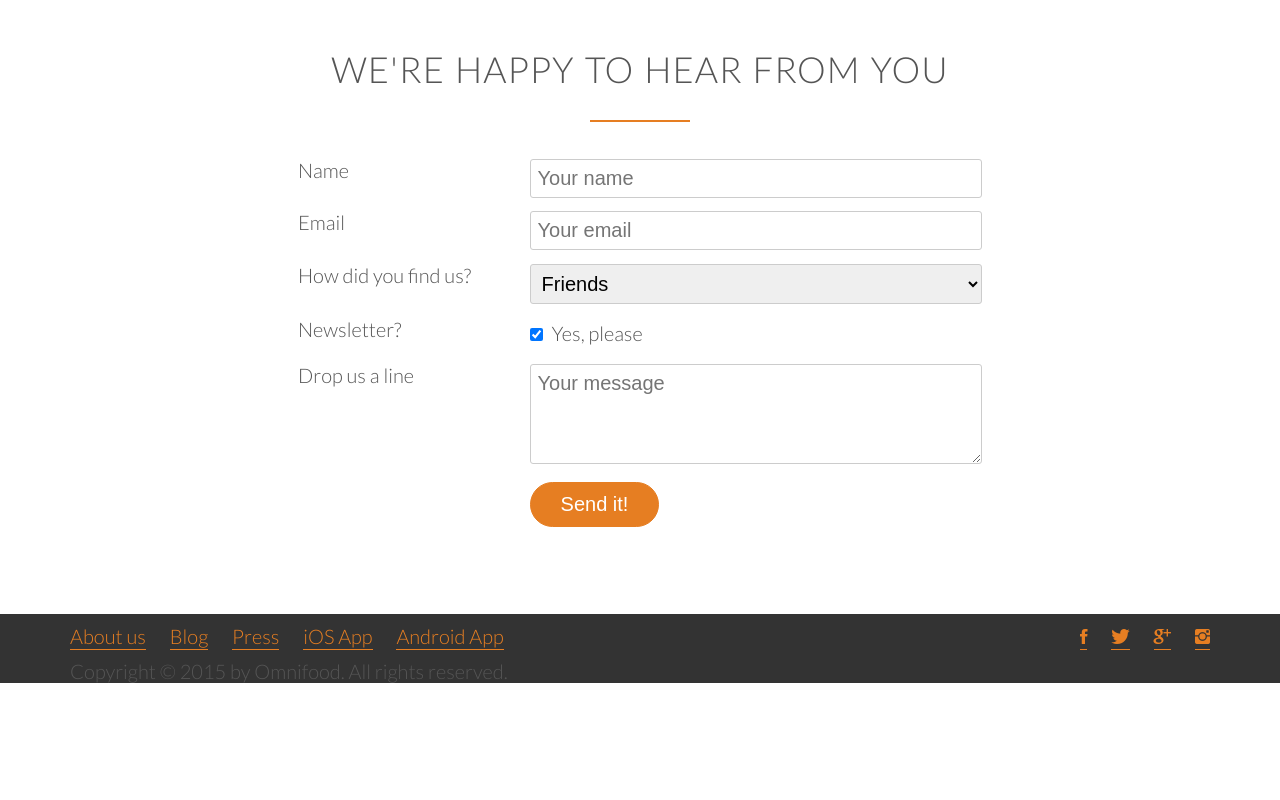
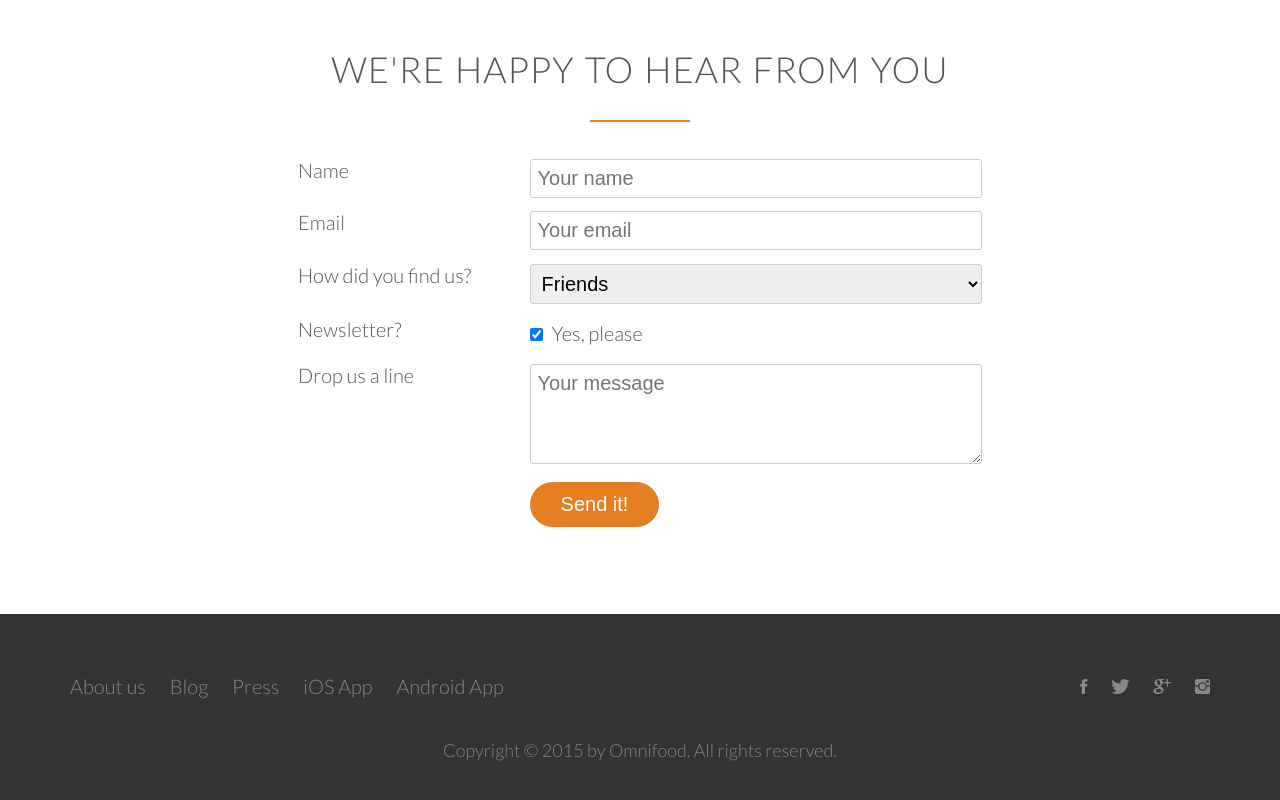
Before and after one commit to tanjahennis/omnifood, a plain HTML site: page index.html in a window 1280 px wide. Shown: the part 4657-5457 px from the top of the page. Before the commit the page ends 5340 px from the top, so only its background shows below. Drawn offline with Linux system fonts and the light colour scheme; files whose address does not match are found by name.

Commit message:
styling nav links

```diff
--- a/resources/css/style.css
+++ b/resources/css/style.css
@@ -480,6 +480,7 @@ input[type=checkbox] {
 
 footer {
     background-color: #333;
+    padding: 50px;
 }
 
 .footer-nav {
@@ -502,3 +503,25 @@ footer {
 .social-links li:last-child {
     margin-right: 0;
 }
+
+.footer-nav li a:link,
+.footer-nav li a:visited,
+.social-links li a:link,
+.social-links li a:visited {
+    text-decoration: none;
+    border: 0;
+    color: #888;
+    transition: color 0.2s;
+}
+
+.footer-nav li a:hover,
+.footer-nav li a:active {
+    color: #ddd;
+}
+
+footer p {
+    color: #888;
+    text-align: center;
+    font-size: 90%;
+    margin-top: 30px;
+}
```
